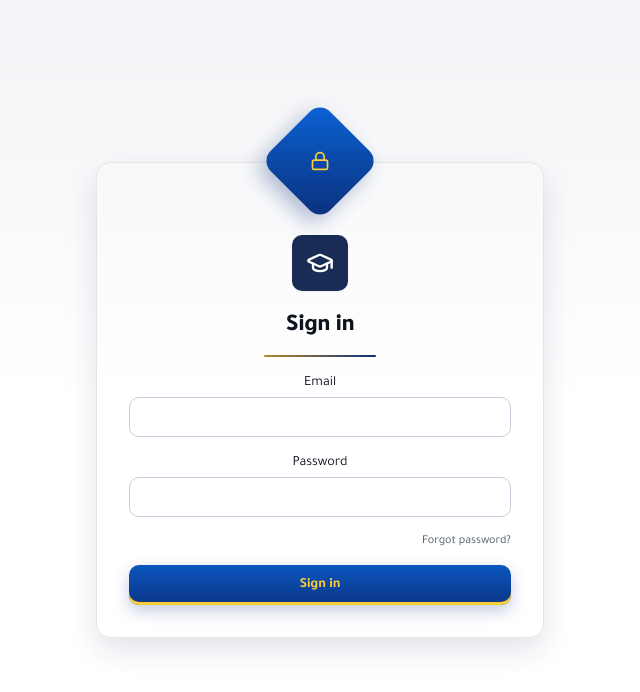
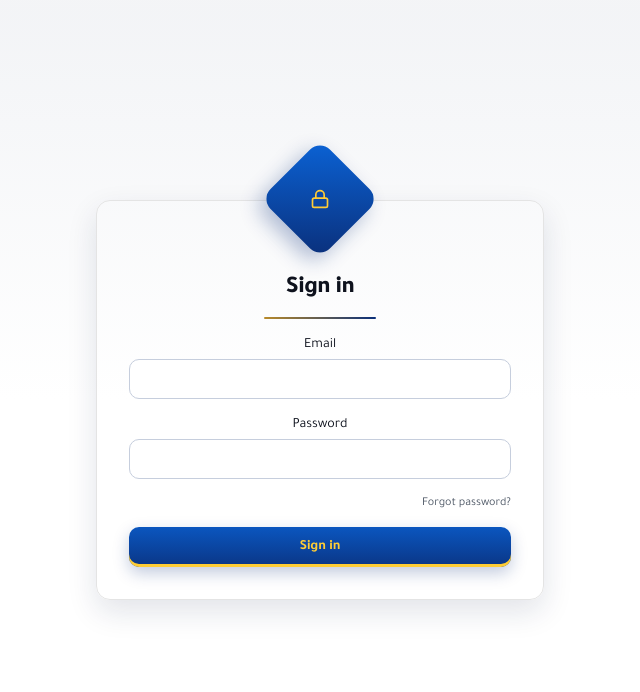
Before and after one commit to firdousbanate-school/nasharatmobile, a Next.js app: page /en/login in a window 1280 px wide. Shown: the top 692 px of the page, without its empty margins (320-960 px from the left). Built offline with nearby package versions, Linux system fonts and the light colour scheme; no server answers; the database is empty.

Commit message:
Remove school logo avatar badge from auth shell

```diff
--- a/src/components/auth/AuthShell.tsx
+++ b/src/components/auth/AuthShell.tsx
@@ -1,5 +1,4 @@
 import type { ReactNode } from "react";
-import { SchoolLogoAvatar } from "@/components/layout/SchoolLogoAvatar";
 import {
   CARD_DIAMOND,
   CARD_DIAMOND_ICON,
@@ -10,14 +9,13 @@ import type { SchoolRow } from "@/lib/school/getCurrentSchool";
 
 /** Shared frame for login / forgot / reset pages (services-guide card look). */
 export function AuthShell({
-  school,
   schoolName,
   icon,
   title,
   description,
   children,
 }: {
-  school: SchoolRow | null;
+  school?: SchoolRow | null;
   schoolName: string | null;
   icon: ReactNode;
   title: string;
@@ -33,14 +31,13 @@ export function AuthShell({
           <span className={CARD_DIAMOND_ICON}>{icon}</span>
         </div>
 
-        <div className="mb-5 flex flex-col items-center gap-3">
-          <SchoolLogoAvatar school={school} className="size-14" iconClassName="size-7" />
-          {schoolName && (
+        {schoolName && (
+          <div className="mb-5 flex flex-col items-center">
             <p className="max-w-xs text-sm font-bold whitespace-pre-line text-muted-foreground">
               {schoolName}
             </p>
-          )}
-        </div>
+          </div>
+        )}
 
         <h1 className="mb-3 text-xl font-extrabold tracking-tight text-foreground sm:text-2xl">
           {title}
```
